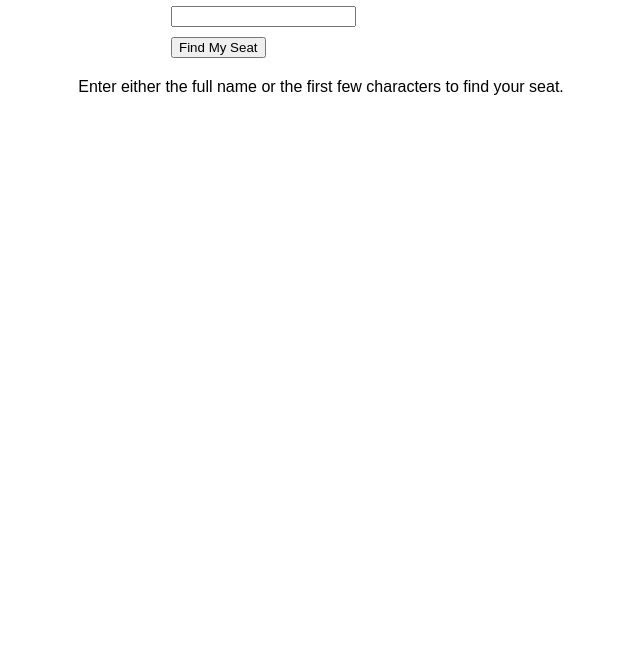
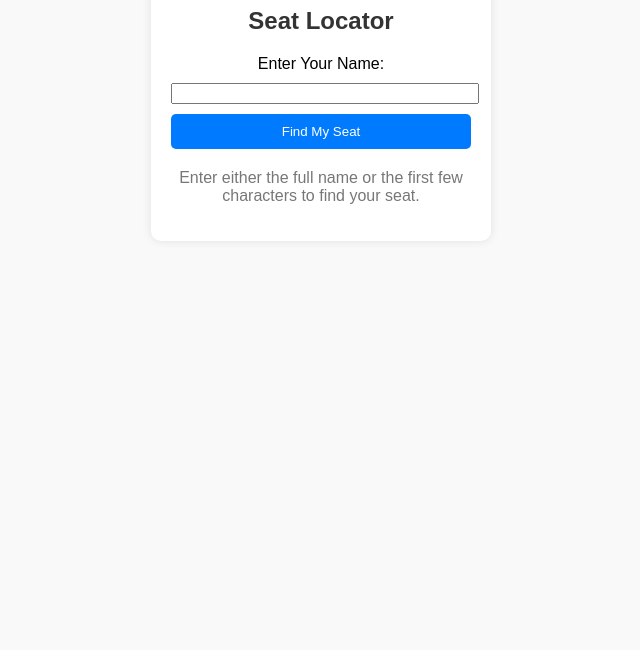
Before and after one commit to darshy92/Ash-Rish-Wedding, a plain HTML site: page index.html in a window 1280 px wide. Shown: the part 150-800 px from the top of the page, without its empty margins (319-959 px from the left). Drawn offline with Linux system fonts and the light colour scheme.

Commit message:
Update styles.css

```diff
--- a/styles.css
+++ b/styles.css
@@ -2,20 +2,39 @@ body {
     font-family: 'Arial', sans-serif;
     margin: 20px;
     text-align: center;
+    background-color: #f9f9f9;
 }
 
-h1 {
+.container {
+    max-width: 300px;
+    margin: 20px auto;
+    padding: 20px;
+    background-color: #fff;
+    border-radius: 10px;
+    box-shadow: 0 0 10px rgba(0, 0, 0, 0.1);
+}
+
+h1, h2 {
     color: #333;
 }
 
 form {
-    max-width: 300px;
-    margin: 20px auto;
+    margin-top: 20px;
 }
 
 label, input, button {
     display: block;
+    width: 100%;
     margin-bottom: 10px;
+}
+
+button {
+    background-color: #007BFF;
+    color: #fff;
+    padding: 10px;
+    border: none;
+    border-radius: 5px;
+    cursor: pointer;
 }
 
 #result {
@@ -23,3 +42,8 @@ label, input, button {
     font-weight: bold;
     color: #333;
 }
+
+.instructions {
+    margin-top: 20px;
+    color: #777;
+}
```
